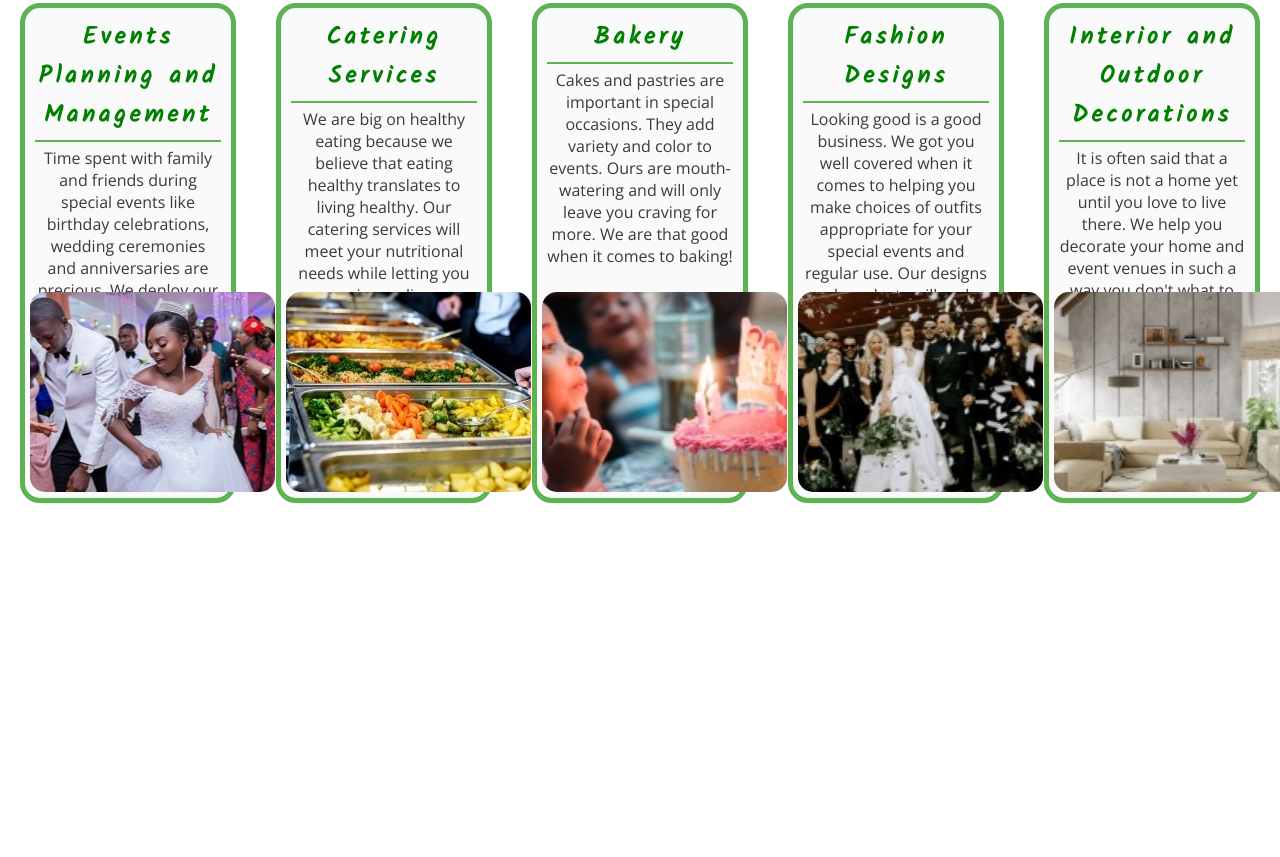
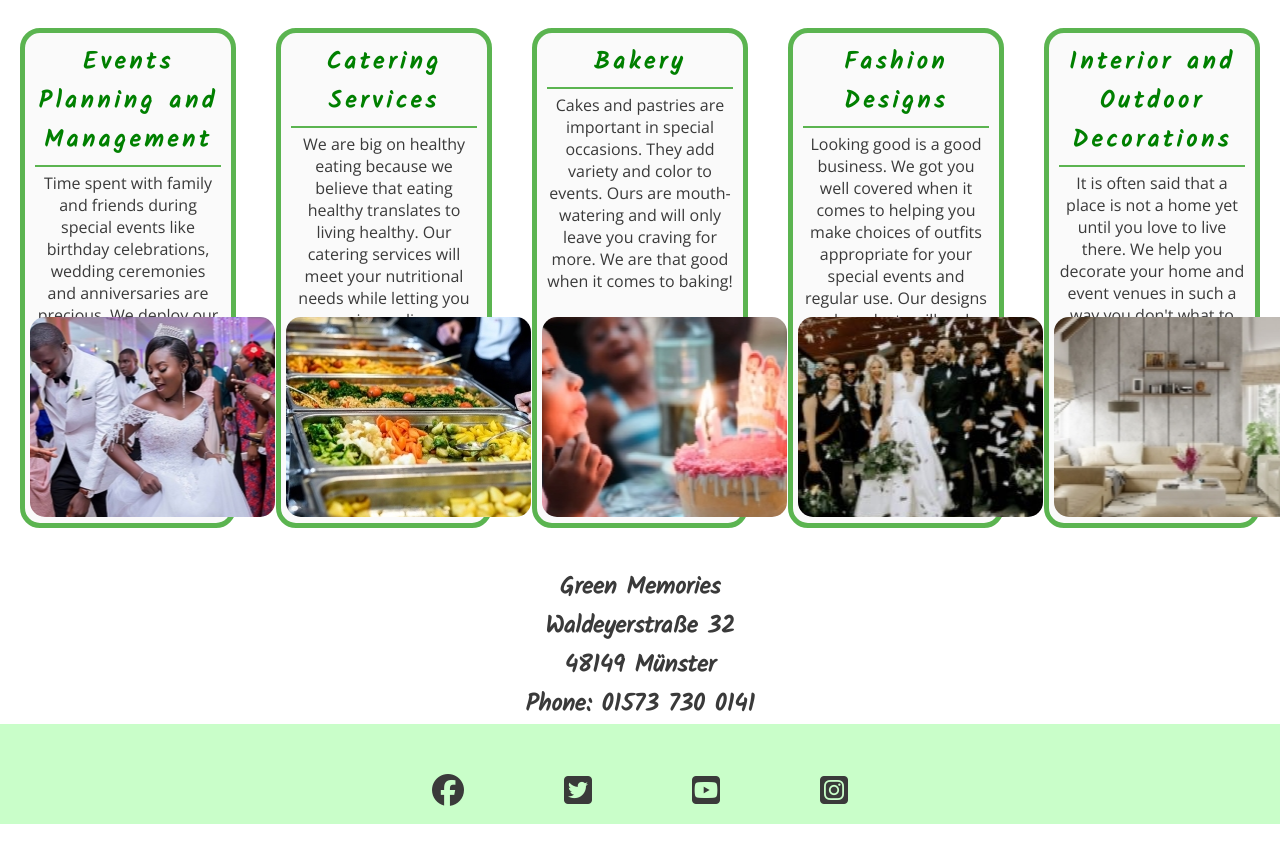
Before and after one commit to ChisomChioke/food-recipe-web, a plain HTML site: page index.html in a window 1280 px wide. Shown: the part 1334-2191 px from the top of the page. Before the commit the page ends 1857 px from the top, so only its background shows below. Drawn offline with nearby package versions, Linux system fonts and the light colour scheme.

Commit message:
Add footer elements and header and footer background color

```diff
--- a/assets/css/styles.css
+++ b/assets/css/styles.css
@@ -15,6 +15,13 @@ body{
 }
 
 /* Headings and Logo */
+
+header {
+    background: #c9fec9;
+    height: 100px;
+    width: 100%;
+}
+
 h1, h2 {
     font-family: 'Kalam', sans-serif;
     letter-spacing: 4px;
@@ -270,3 +277,42 @@ hr {
     height: 100%;
     border-radius: 5%;
 }
+
+/* Footer Styling */
+
+footer {
+    height: 100px;
+    width: 100%;
+}
+
+footer > .social-media-links {
+    background: #c9fec9;
+    margin-bottom: 50px;
+}
+
+#address {
+    font-family: 'Kalam', sans-serif;
+    margin-top: 20px;
+    font-size: x-large;
+    font-weight: bold;
+    text-align: center;
+}
+
+.social-media-links {
+    height: 100%;
+    display: flex;
+    flex-direction: row;
+    flex-wrap: wrap;
+    justify-content: center;
+    align-items: center;
+}
+
+.social-media-links li {
+    list-style-type: none;
+    padding: 50px;
+}
+
+.social-media-links i {
+    font-size: 200%;
+    color: #3a3a3a;
+}
--- a/index.html
+++ b/index.html
@@ -24,7 +24,7 @@
                 <li><a href="signup.html">Contact Us</a><li>
                 <li><a href="gallery.html">Gallery</a></li>
                 <li><a href="about.html">About Us</a></li>
-                <li><a href="index.html" class="active"></a>Home</li>
+                <li><a href="index.html" class="active">Home</a></li>
             </ul>
         </nav>
     </header>
@@ -142,6 +142,38 @@
             </div>
         </div>
     </section>
+    <!--Footer-->
+    <footer>
+        <div id="address">
+            <p>Green Memories<br>Waldeyerstraße 32<br>48149 Münster<br>Phone: 01573 730 0141</p>
+        </div>
+        <ul class="social-media-links">
+            <li>
+                <a href="https://facebook.com" target="_blank" rel="noopener" aria-label="Visit our Facebook page (opens in a new tab)">
+                    <i class="fa-brands fa-facebook"></i>
+                </a>
+            </li>
+            <li>
+                <a href="https://twitter.com" target="_blank" rel="noopener" aria-label="Visit our Twitter page (opens in a new tab)">
+                    <i class="fa-brands fa-square-twitter"></i>
+                </a>
+            </li>
+            <li>
+                <a href="https://youtube.com" target="_blank" rel="noopener" aria-label="Visit our YouTube page (opens in a new tab)">
+                    <i class="fa-brands fa-square-youtube"></i>
+                </a>
+            </li>
+            <li>
+                <a href="https://instagram.com" target="_blank" rel="noopener" aria-label="Visit our Instagram page (opens in a new tab)">
+                    <i class="fa-brands fa-square-instagram"></i>
+                </a>
+            </li>
+        </ul>
+    </footer>
+
+    <!-- Font Awesome Script -->
+    <script src="https://kit.fontawesome.com/3e15c9c764.js" crossorigin="anonymous"></script>
 
 </body>
+
 </html>
```
